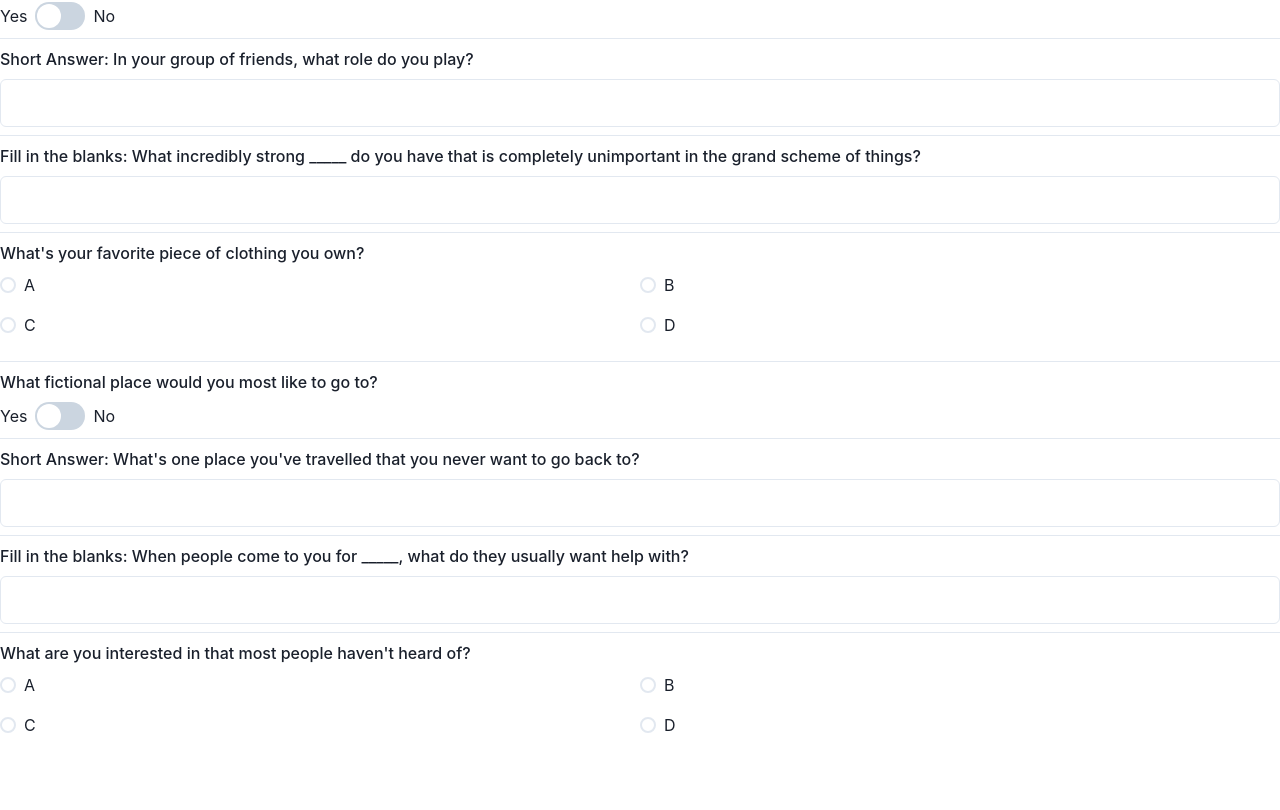
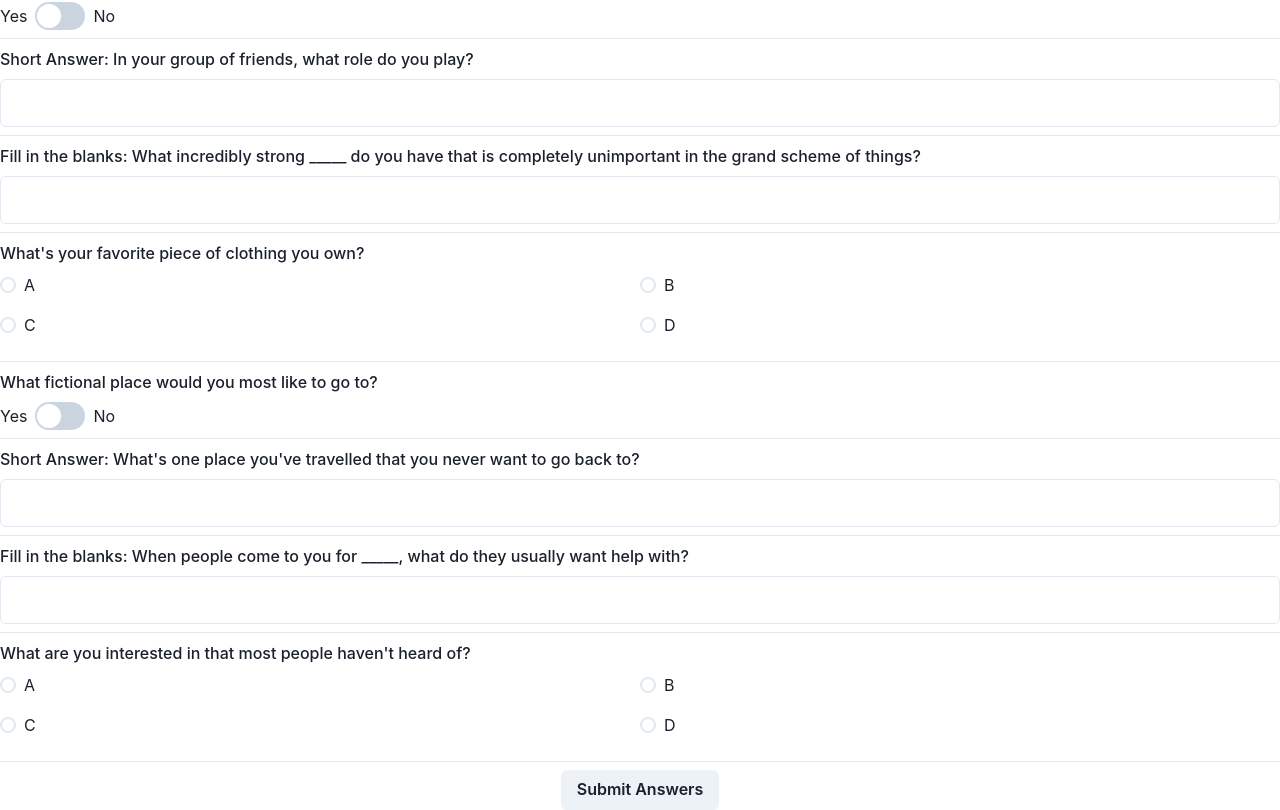
Before and after one commit to eLoyyyyy/cambridge-exam, a Next.js app: page /ask in a window 1280 px wide. Shown: the part 256-1066 px from the top of the page. Before the commit the page ends 1009 px from the top, so only its background shows below. Built offline with nearby package versions, Linux system fonts and the light colour scheme.

Commit message:
complete the flow from questions page to score page

```diff
--- a/pages/ask.tsx
+++ b/pages/ask.tsx
@@ -1,6 +1,7 @@
 import { useGetQuestions } from "../hooks/hooks"
-import { Heading, StackDivider, VStack } from "@chakra-ui/react"
+import { Button, Heading, StackDivider, VStack } from "@chakra-ui/react"
 import Question from "../components/Question";
+import { useRouter } from "next/router";
 
 export default function Page () {
     const {
@@ -8,6 +9,16 @@ export default function Page () {
         isError,
         data,
     } = useGetQuestions();
+    const router = useRouter();
+
+    const randomlyGenerateScore = () => {
+        const randomNum = Math.floor(Math.random() * 100) + 1
+
+        return router.push({
+            pathname: '/result',
+            query: { score: randomNum }
+        })
+    }
 
     if (isLoading) {
         return <Heading>Loading ...</Heading>
@@ -24,6 +35,11 @@ export default function Page () {
             {data.questions.map((questionProps) => (
                 <Question key={questionProps.id} {...questionProps} />
             ))}
+            <Button
+                onClick={() => randomlyGenerateScore()}
+            >
+                Submit Answers
+            </Button>
         </VStack>
     )
 }
```
Also changed, not shown: pages/result.tsx (added, +19 -0 lines).
